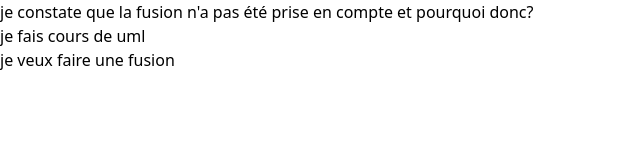
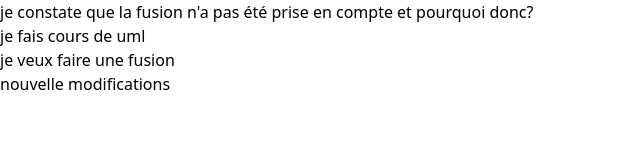
Before and after one commit to ngankeuprivat/free, a website: page src/contents/index.html in a window 1280 px wide. Shown: the whole page, without its empty margins (0-640 px from the left). Drawn offline with nearby package versions, Linux system fonts and the light colour scheme.

Commit message:
je veux fusionner

```diff
--- a/src/contents/index.html
+++ b/src/contents/index.html
@@ -11,6 +11,8 @@
    <p>je constate que la fusion n'a pas été prise en compte et pourquoi donc?</p>
    <p>je fais cours de uml</p>
    <p>je veux faire une fusion</p>
-
+ <div>
+    <p>nouvelle modifications</p>
+ </div>
 </body>
 </html>
```
